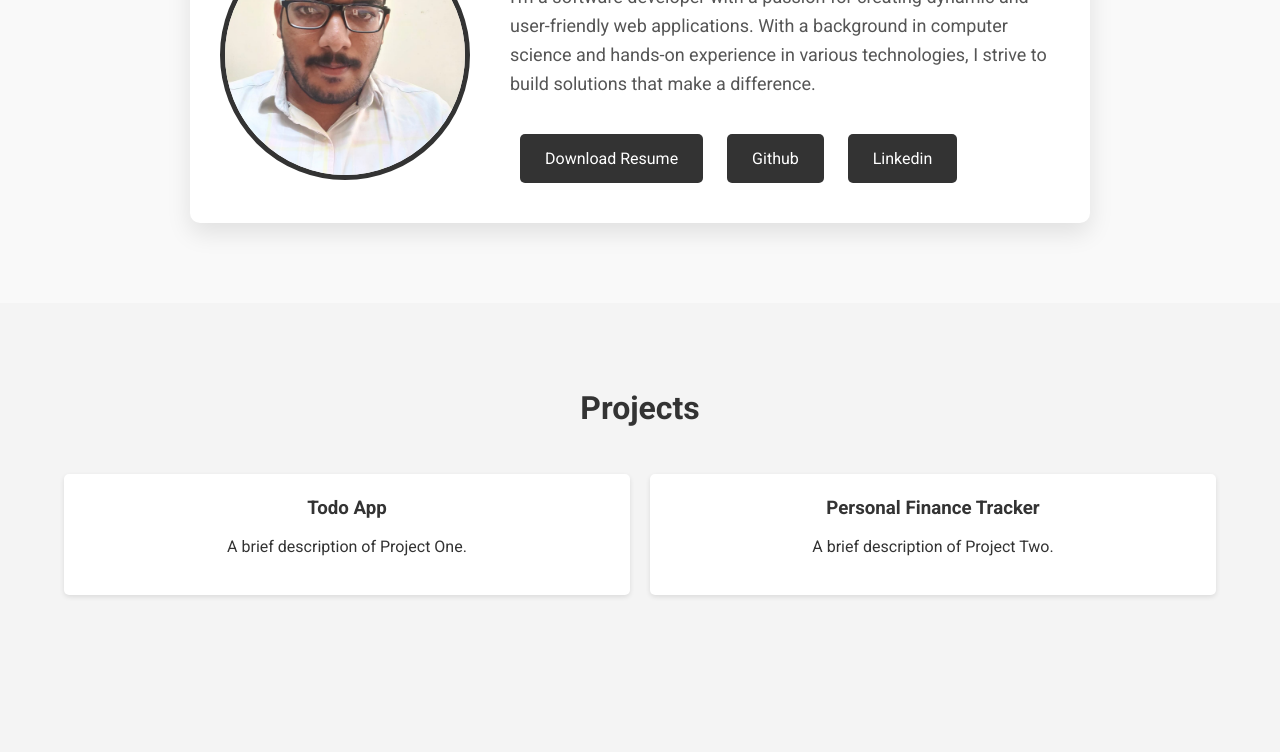
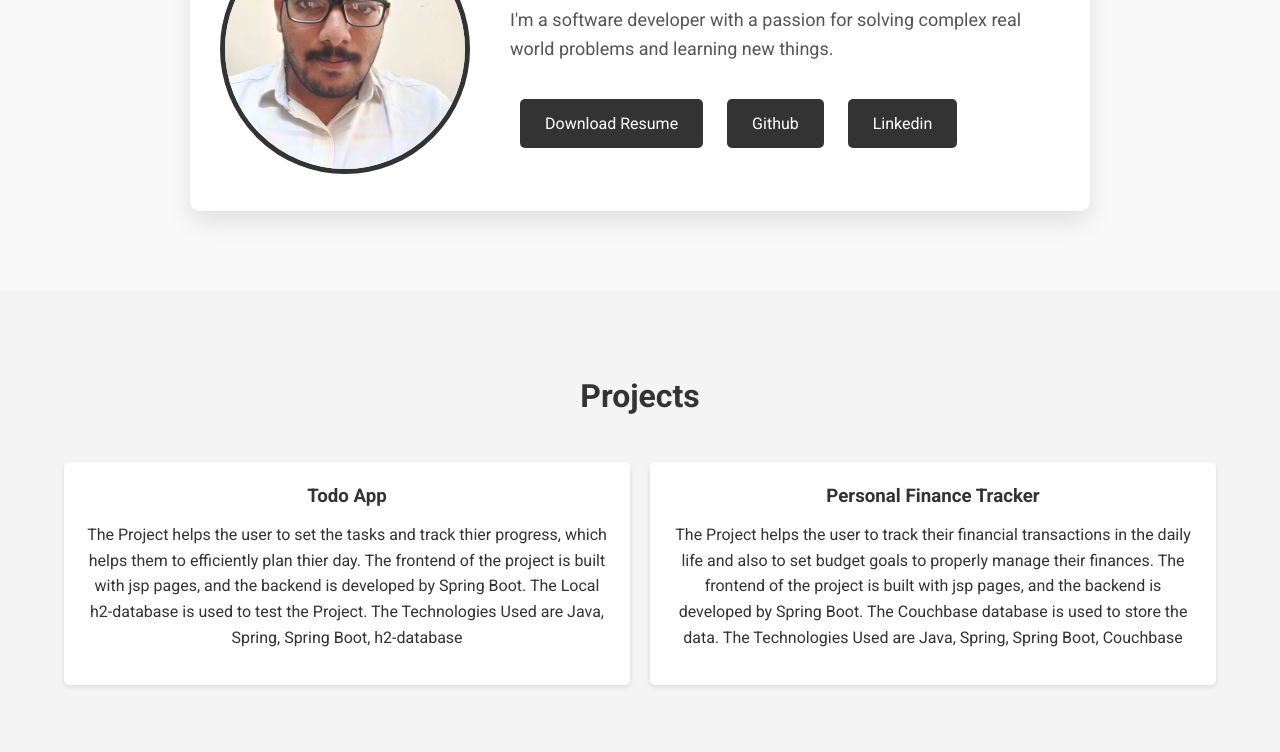
Before and after one commit to Sagarmahesh/MyPortfolio, a plain HTML site: page index.html in a window 1280 px wide. Shown: the part 1050-1802 px from the top of the page. Drawn offline with Linux system fonts and the light colour scheme.

Commit message:
Updated About Description and Projects

```diff
--- a/index.html
+++ b/index.html
@@ -59,9 +59,8 @@
                 <div class="about-details" data-aos="fade-left">
                     <h3>Muttineni Sagar Mahesh</h3>
                     <p>
-                        I'm a software developer with a passion for creating dynamic and user-friendly web applications.
-                        With a background in computer science and hands-on experience in various technologies, I strive
-                        to build solutions that make a difference.
+                        I'm a software developer with a passion for solving complex real world problems
+                        and learning new things.
                     </p>
 
                     <a href="files/resume.pdf" class="btn" download>Download Resume</a>
@@ -84,16 +83,21 @@
                 <div class="project-card">
                     <!-- <img src="images/project1.png" alt="Project 1"> -->
                     <h3>Todo App</h3>
-                    <p>A brief description of Project One.</p>
-                    <!-- <a href="https://github.com/username/project-one" target="_blank" class="btn">View on GitHub</a> -->
+                    <p>The Project helps the user to set the tasks and track thier progress, which helps them to efficiently plan thier day.
+                        The frontend of the project is built with jsp pages, and the backend is developed by Spring Boot.
+                        The Local h2-database is used to test the Project.
+                        The Technologies Used are Java, Spring, Spring Boot, h2-database</p>
                 </div>
 
                 <!-- Project 2 -->
                 <div class="project-card">
                     <!-- <img src="images/project2.png" alt="Project 2"> -->
                     <h3>Personal Finance Tracker</h3>
-                    <p>A brief description of Project Two.</p>
-                    <!-- <a href="https://github.com/username/project-two" target="_blank" class="btn">View on GitHub</a> -->
+                    <p>The Project helps the user to track their financial transactions in the daily life
+                        and also to set budget goals to properly manage their finances.
+                        The frontend of the project is built with jsp pages, and the backend is developed by Spring Boot.
+                        The Couchbase database is used to store the data.
+                        The Technologies Used are Java, Spring, Spring Boot, Couchbase</p>
                 </div>
 
             </div>
```
